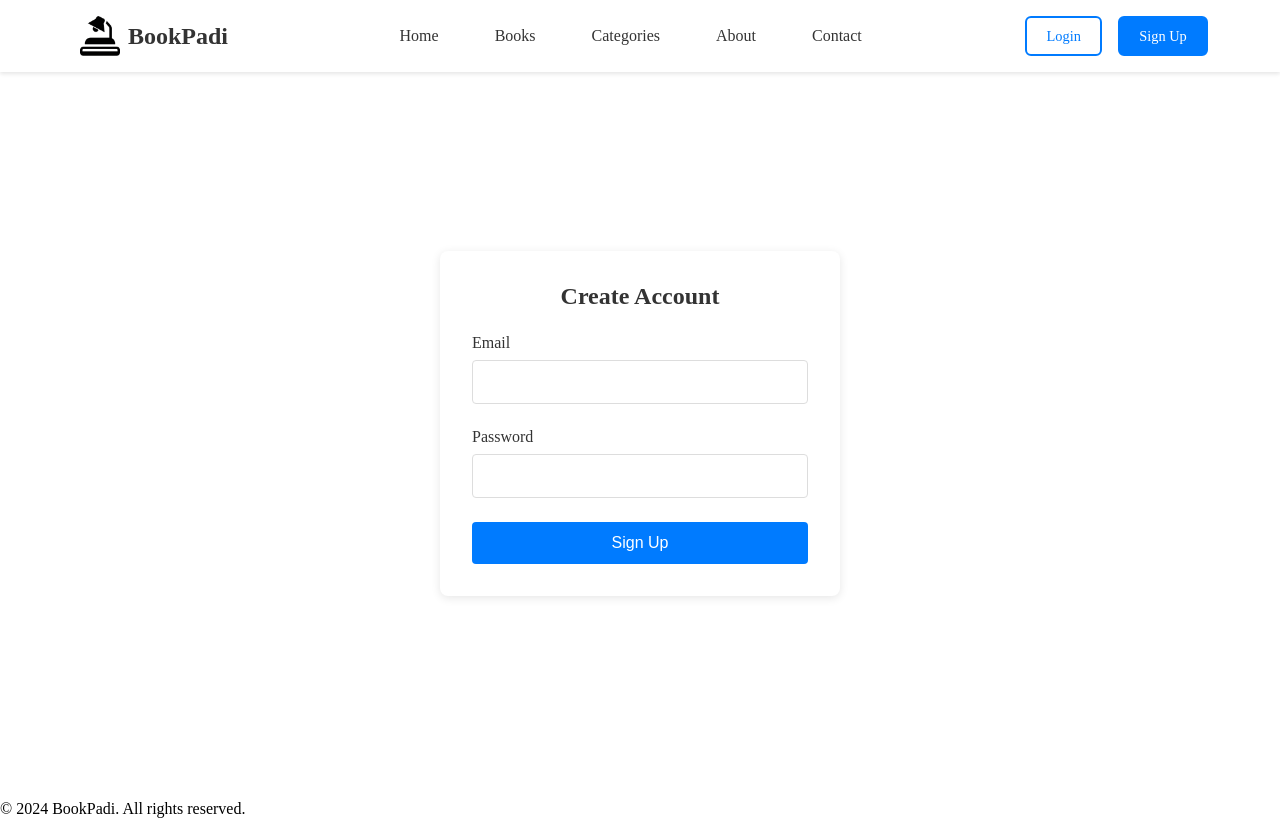
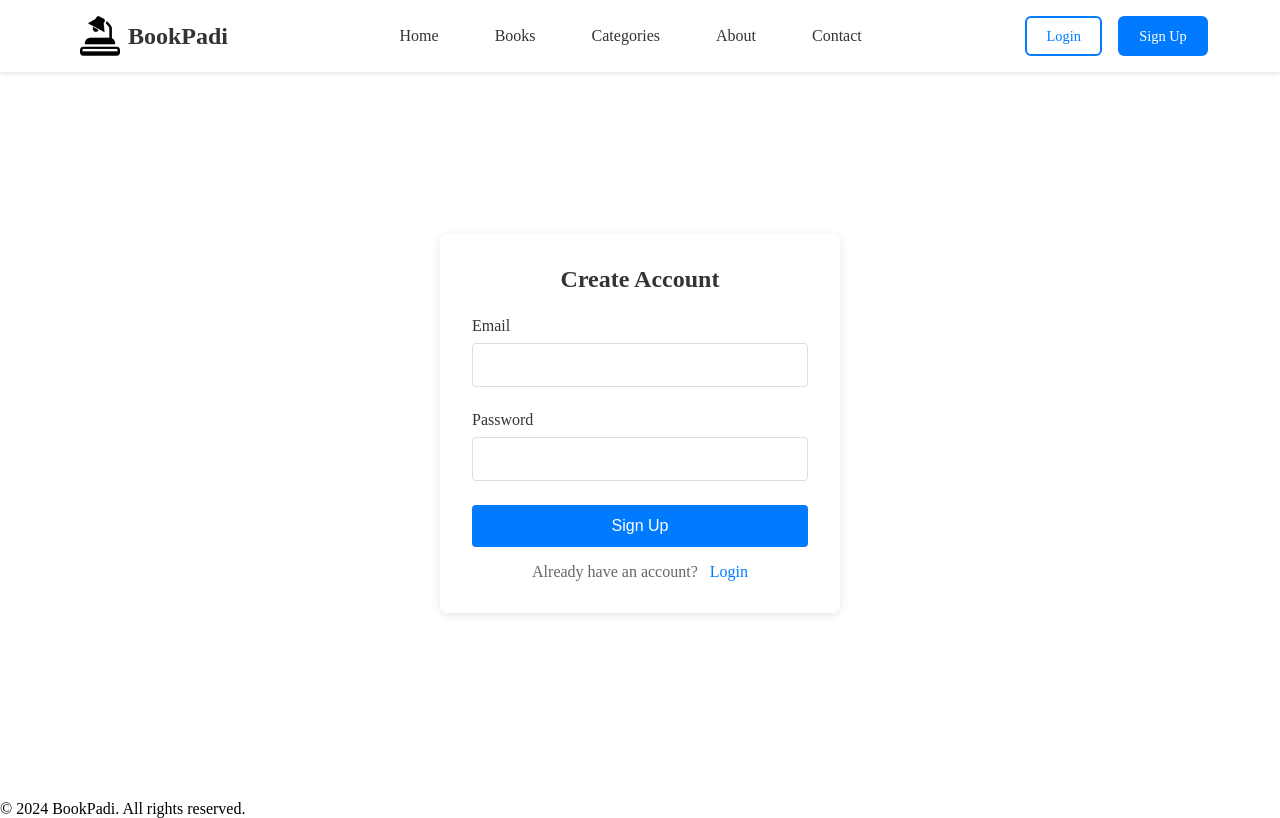
Before and after one commit to daveades/BookPadi, a React (Create React App) app in the folder frontend/: page /signup in a window 1280 px wide. Built offline with nearby package versions, Linux system fonts and the light colour scheme.

Commit message:
Add CORS support to backend and enhance Signup page with login link and styles

```diff
--- a/frontend/src/assets/styles/pages/signup.css
+++ b/frontend/src/assets/styles/pages/signup.css
@@ -64,6 +64,22 @@
     background-color: #0056b3;
 }
 
+.login-link {
+    text-align: center;
+    margin-top: 1rem;
+    color: #666;
+}
+
+.login-link a {
+    color: #007bff;
+    text-decoration: none;
+    margin-left: 0.5rem;
+}
+
+.login-link a:hover {
+    text-decoration: underline;
+}
+
 .error-message {
     background-color: #fff3f3;
     color: #dc3545;
--- a/frontend/src/pages/Signup.tsx
+++ b/frontend/src/pages/Signup.tsx
@@ -1,5 +1,5 @@
 import React, { useState } from 'react';
-import { useNavigate } from 'react-router-dom';
+import { useNavigate, Link } from 'react-router-dom';
 import axios from 'axios';
 
 const SignupPage: React.FC = () => {
@@ -11,7 +11,7 @@ const SignupPage: React.FC = () => {
     const handleSubmit = async (e: React.FormEvent) => {
         e.preventDefault();
         try {
-            const response = await axios.post('http://localhost:5000/api/signup', {
+            const response = await axios.post('https://fluffy-doodle-7xjxggv9p772p7jr-5000.app.github.dev/api/signup', {
                 email,
                 password
             });
@@ -55,6 +55,10 @@ const SignupPage: React.FC = () => {
                 <button type="submit" className="signup-submit-btn">
                     Sign Up
                 </button>
+
+                <div className="login-link">
+                    Already have an account? <Link to="/login">Login</Link>
+                </div>
             </form>
         </div>
     );
```
Also changed, not shown: frontend/src/assets/styles/pages/login.css (added), 1 other file (tests, documents, lock files or other folders).
